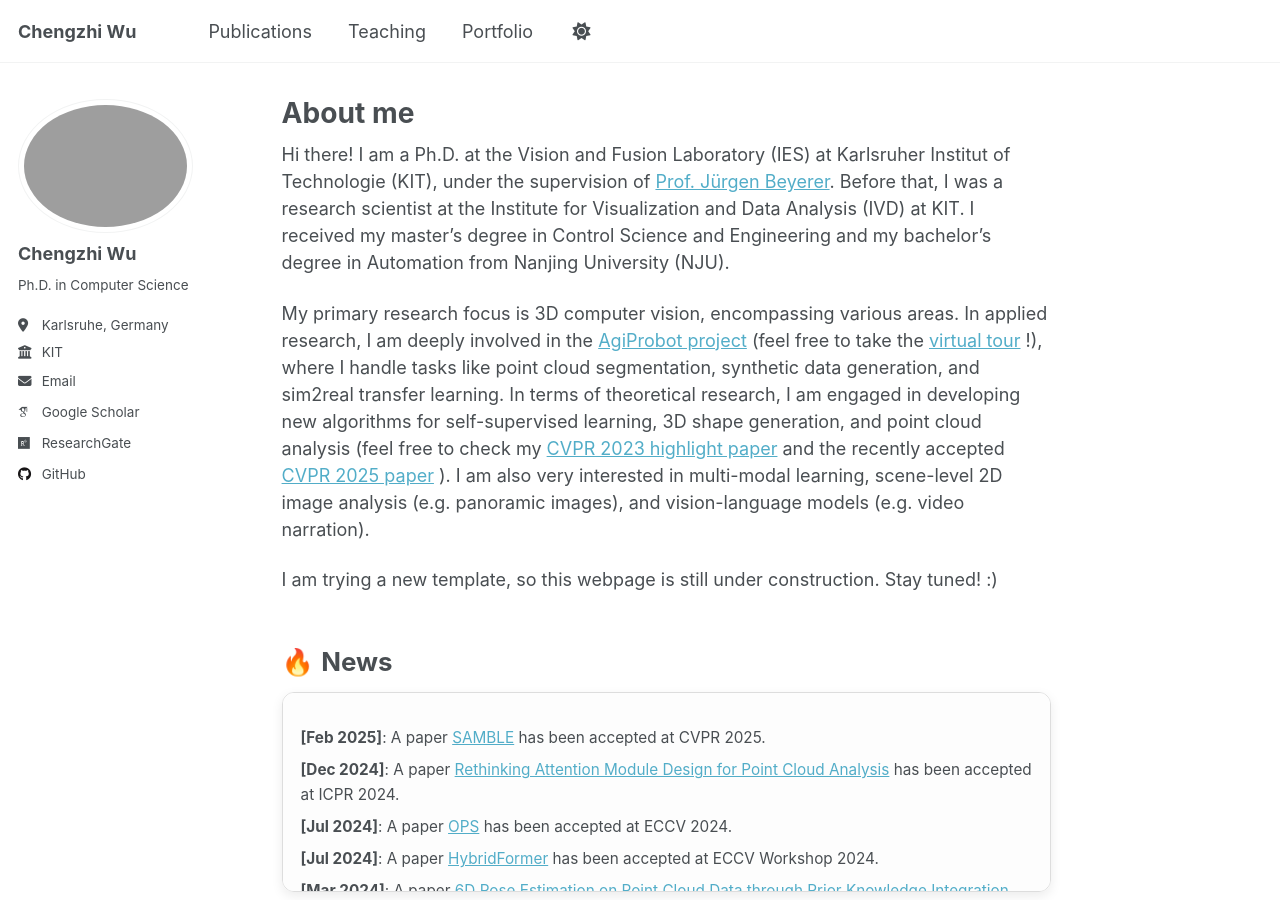
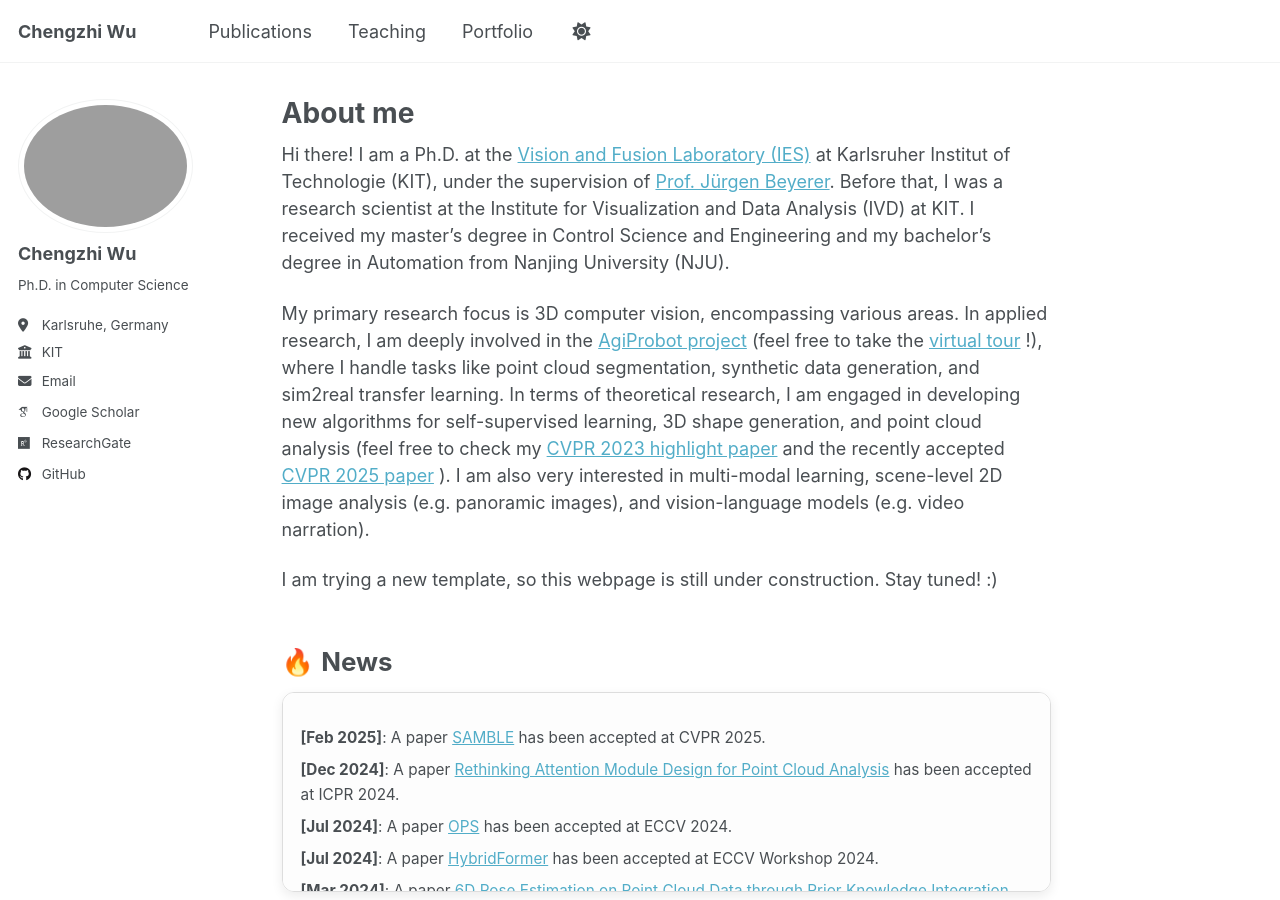
Before and after one commit to stevenczwu/stevenczwu.github.io, a Jekyll site: the page built from _pages/about.md, in a window 1280 px wide and 900 px high. Built offline with Jekyll 4.4.1, drawn with Linux system fonts in a browser that asks for light colours; some web fonts are replaced; part of the change alters nothing that is shown.

```diff
--- a/_pages/about.md
+++ b/_pages/about.md
@@ -7,7 +7,7 @@ redirect_from:
   - /about.html
 ---
 
-Hi there! I am a Ph.D. at the Vision and Fusion Laboratory (IES) at Karlsruher Institut of Technologie (KIT), under the supervision of [Prof. Jürgen Beyerer](https://ies.iar.kit.edu/1473_1497.php). Before that, I was a research scientist at the Institute for Visualization and Data Analysis (IVD) at KIT. I received my master’s degree in Control Science and Engineering and my bachelor’s degree in Automation from Nanjing University (NJU).
+Hi there! I am a Ph.D. at the [Vision and Fusion Laboratory (IES)](https://ies.iar.kit.edu/1473_1524.php) at Karlsruher Institut of Technologie (KIT), under the supervision of [Prof. Jürgen Beyerer](https://ies.iar.kit.edu/1473_1497.php). Before that, I was a research scientist at the Institute for Visualization and Data Analysis (IVD) at KIT. I received my master’s degree in Control Science and Engineering and my bachelor’s degree in Automation from Nanjing University (NJU).
 
 My primary research focus is 3D computer vision, encompassing various areas. In applied research, I am deeply involved in the [AgiProbot project](https://www.wbk.kit.edu/wbkintern/Forschung/Projekte/AgiProbot/) (feel free to take the [virtual tour](https://www.wbk.kit.edu/wbkintern/Forschung/Projekte/AgiProbot/Tour/index.htm) !), where I handle tasks like point cloud segmentation, synthetic data generation, and sim2real transfer learning. In terms of theoretical research, I am engaged in developing new algorithms for self-supervised learning, 3D shape generation, and point cloud analysis (feel free to check my [CVPR 2023 highlight paper](https://arxiv.org/abs/2302.14673) and the recently accepted [CVPR 2025 paper](https://arxiv.org/abs/2504.19581) ). I am also very interested in multi-modal learning, scene-level 2D image analysis (e.g. panoramic images), and vision-language models (e.g. video narration).
 
```
